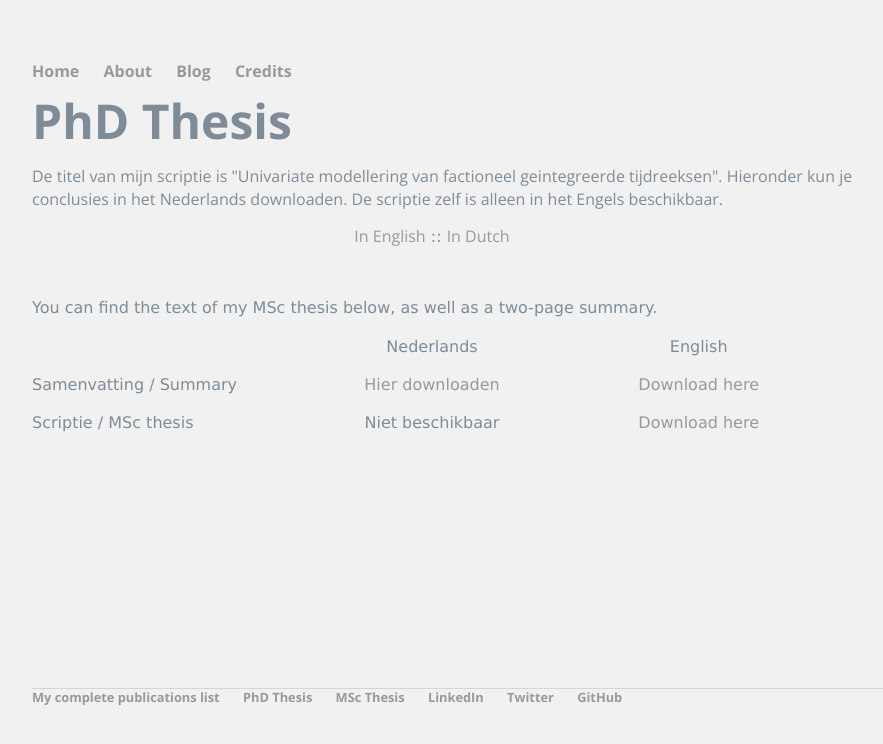
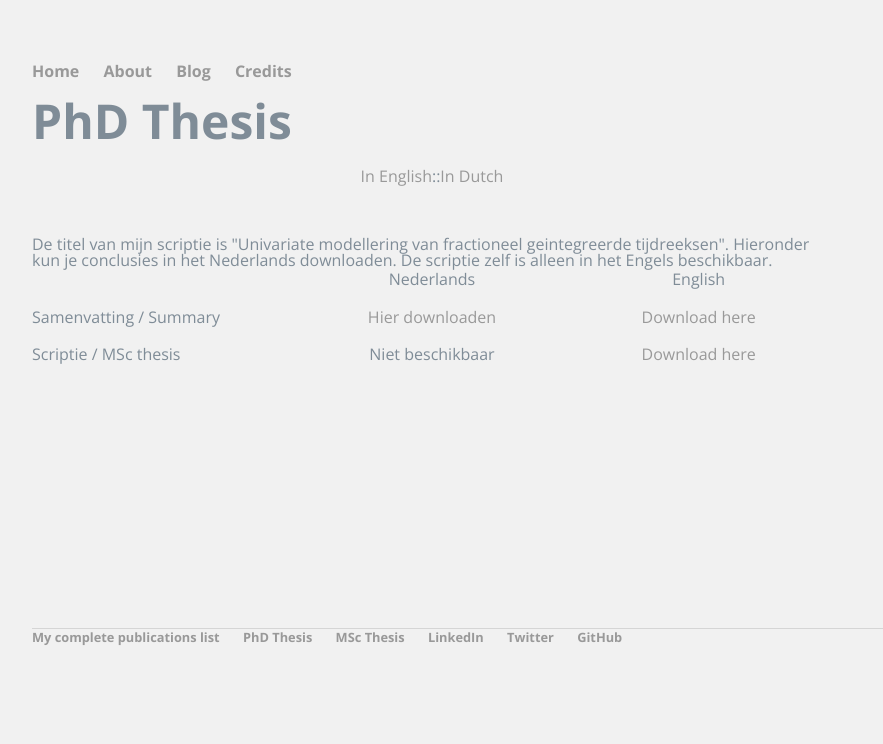
Before and after one commit to pjastam/pjastam.github.io, a Jekyll site: the page built from mscthesis/index-nl.html, in a window 1280 px wide. Shown: the top 744 px of the page, without its empty margins (160-1043 px from the left). Built offline with Jekyll 4.4.1, drawn with Linux system fonts in a browser that asks for light colours; nearby versions of some CDN libraries; some web fonts are replaced; library files that are not in the unit come from our copies.

Commit message:
Update text

```diff
--- a/mscthesis/index-nl.html
+++ b/mscthesis/index-nl.html
@@ -5,20 +5,17 @@ title: Piet Stam - MSc Thesis
 
 <div class="phdthesis">
 	<h1>PhD Thesis</h1>
-	<p>De titel van mijn scriptie is "Univariate modellering van factioneel geintegreerde tijdreeksen". Hieronder kun je conclusies in het Nederlands downloaden. De scriptie zelf is alleen in het Engels beschikbaar.</p>
 
 	<TABLE WIDTH="800" BORDER=0 CELLPADDING=2 CELLSPACING=2 STYLE="page-break-before: always">
 		<TR>
 			<TD HEIGHT=55 VALIGN=TOP>
-				<P ALIGN=CENTER><!--<FONT FACE="Verdana, sans-serif"><A HREF="index.htm">Home</A>
-				</FONT><FONT FACE="Verdana, sans-serif"><B>::</B></FONT>-->
-				<FONT FACE="Verdana, sans-serif"><A HREF="index.html">In English</A> </FONT><FONT FACE="Verdana, sans-serif"><B>::</B></FONT><FONT FACE="Verdana, sans-serif"> <A HREF="index-nl.html">In Dutch</A></FONT></P><BR>
+				<P ALIGN=CENTER><A HREF="index.html">In English</A><B>::</B><A HREF="index-nl.html">In Dutch</A></P>
 			</TD>
 		</TR>
 		<TR VALIGN=TOP>
 			<TD HEIGHT=408>
-				<BR><P LANG="nl-NL"><FONT FACE="Verdana">You can find the text of my MSc thesis below, as well as a two-page summary. </FONT>
-				<BR></P>
+				<BR>De titel van mijn scriptie is "Univariate modellering van fractioneel geintegreerde tijdreeksen". Hieronder kun je conclusies in het Nederlands downloaden. De scriptie zelf is alleen in het Engels beschikbaar.
+				<BR>
 				<TABLE WIDTH=100% BORDER=1 CELLPADDING=2 CELLSPACING=1 STYLE="page-break-before: always">
 					<COL WIDTH=85*>
 					<COL WIDTH=85*>
@@ -30,38 +27,38 @@ title: Piet Stam - MSc Thesis
 								</P>
 							</TH>
 							<TH WIDTH=33%>
-								<P><FONT FACE="Verdana, sans-serif">Nederlands</FONT></P>
+								<P>Nederlands</P>
 							</TH>
 							<TH WIDTH=33%>
-								<P><FONT FACE="Verdana, sans-serif">English</FONT></P>
+								<P>English</P>
 							</TH>
 						</TR>
 					</THEAD>
 					<TBODY>
 						<TR VALIGN=TOP>
 							<TD WIDTH=33%>
-								<P><FONT FACE="Verdana, sans-serif">Samenvatting / Summary</FONT></P>
+								<P>Samenvatting / Summary</P>
 							</TD>
 							<TD WIDTH=33%>
-								<P ALIGN=CENTER><A HREF="index_bestanden/930800%20Stam%20Conclusies%20-%20Univariate%20modellering%20van%20fractioneel%20geintegreerde%20tijdreeksen%20(scriptie).pdf"><FONT FACE="Verdana, sans-serif">Hier
-								downloaden</FONT></A></P>
+								<P ALIGN=CENTER><A HREF="index_bestanden/930800%20Stam%20Conclusies%20-%20Univariate%20modellering%20van%20fractioneel%20geintegreerde%20tijdreeksen%20(scriptie).pdf">Hier
+								downloaden</A></P>
 							</TD>
 							<TD WIDTH=33%>
-								<P ALIGN=CENTER><A HREF="index_bestanden/930800%20Stam%20Conclusions%20-%20Univariate%20fractionally%20integrated%20time%20series%20modeling%20(MSc%20thesis).pdf"><FONT FACE="Verdana, sans-serif">Download
-								here</FONT></A></P>
+								<P ALIGN=CENTER><A HREF="index_bestanden/930800%20Stam%20Conclusions%20-%20Univariate%20fractionally%20integrated%20time%20series%20modeling%20(MSc%20thesis).pdf">Download
+								here</A></P>
 							</TD>
 						</TR>
 						<TR VALIGN=TOP>
 							<TD WIDTH=33%>
-								<P><FONT FACE="Verdana, sans-serif">Scriptie / MSc thesis</FONT></P>
+								<P>Scriptie / MSc thesis</P>
 							</TD>
 							<TD WIDTH=33%>
-								<P ALIGN=CENTER><FONT FACE="Verdana, sans-serif">Niet
-								beschikbaar</FONT></P>
+								<P ALIGN=CENTER>Niet
+								beschikbaar</P>
 							</TD>
 							<TD WIDTH=33%>
-								<P ALIGN=CENTER><A HREF="index_bestanden/930800%20Stam%20Univariate%20fractionally%20integrated%20time%20series%20modeling%20(MSc%20thesis).pdf"><FONT FACE="Verdana, sans-serif">Download
-								here</FONT></A></P>
+								<P ALIGN=CENTER><A HREF="index_bestanden/930800%20Stam%20Univariate%20fractionally%20integrated%20time%20series%20modeling%20(MSc%20thesis).pdf">Download
+								here</A></P>
 							</TD>
 						</TR>
 					</TBODY>
```
Also changed, not shown: mscthesis/index.html (+14 -17 lines), 1 other file.
